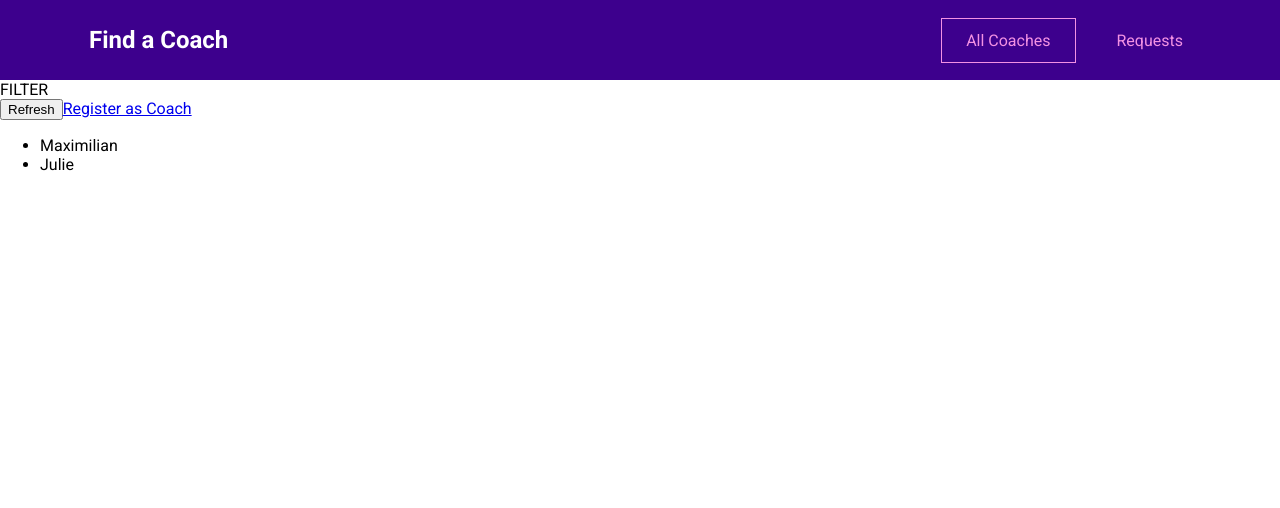
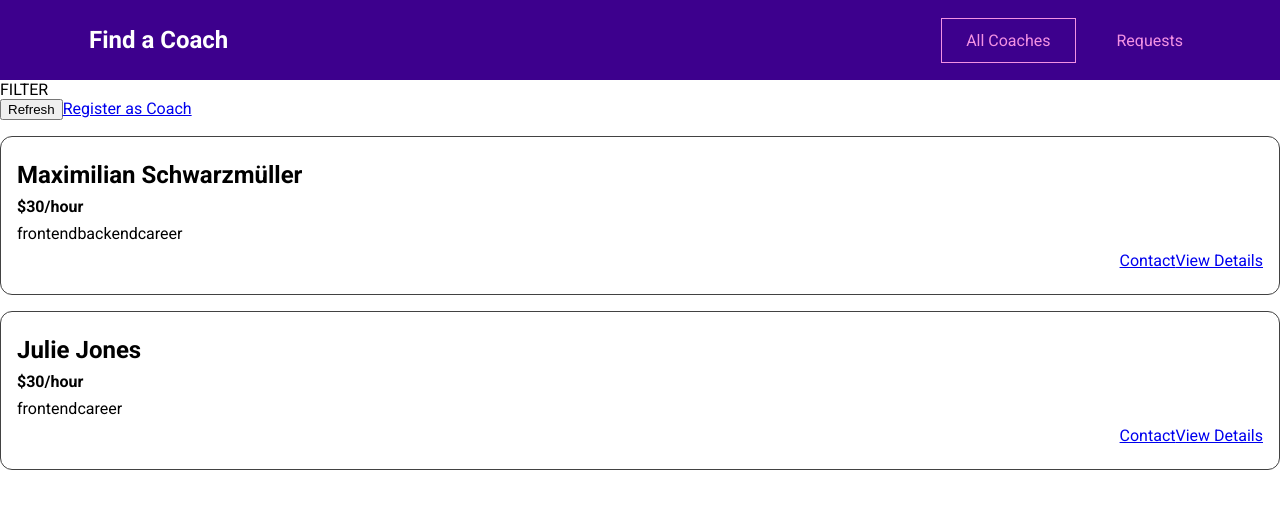
Before and after one commit to fatemeebrahimzadeh/find-a-coach-web-app, a Vue app: page /coaches in a window 1280 px wide. Shown: the top 508 px of the page. Built offline with nearby package versions, Linux system fonts and the light colour scheme.

Commit message:
feat(): add coach item

```diff
--- /dev/null
+++ b/src/components/coaches/CoachItem.vue
@@ -0,0 +1,65 @@
+<script setup lang="ts">
+import { computed, defineProps } from 'vue'
+
+// TODO: seperate this
+export type area = 'frontend' | 'backend' | 'career'
+
+export interface ICoach {
+  id: string
+  firstName: string
+  lastName: string
+  areas: area[]
+  description: string
+  hourlyRate: number
+}
+
+interface IProps {
+  coach: ICoach
+}
+const props = defineProps<IProps>()
+
+const { id, firstName, lastName, areas, description, hourlyRate: rate } = props.coach
+
+const fullname = computed(() => `${firstName} ${lastName}`)
+</script>
+
+<template>
+  <li>
+    <h3>{{ fullname }}</h3>
+    <h4>${{ rate }}/hour</h4>
+    <div>
+      <span v-for="area in areas" :key="area">{{ area }}</span>
+    </div>
+    <div class="actions">
+      <router-link :to="{ name: 'contact-coach', params: { id } }">Contact</router-link>
+      <router-link :to="{ name: 'coach', params: { id } }">View Details</router-link>
+    </div>
+  </li>
+</template>
+
+<style scoped>
+li {
+  margin: 1rem 0;
+  border: 1px solid #424242;
+  border-radius: 12px;
+  padding: 1rem;
+}
+
+h3 {
+  font-size: 1.5rem;
+}
+
+h3,
+h4 {
+  margin: 0.5rem 0;
+}
+
+div {
+  margin: 0.5rem 0;
+}
+
+.actions {
+  display: flex;
+  justify-content: flex-end;
+}
+</style>
--- a/src/pages/coaches/CoachesList.vue
+++ b/src/pages/coaches/CoachesList.vue
@@ -1,4 +1,5 @@
-<script lang="ts" setup>
+<script setup lang="ts">
+import CoachItem from '@/components/coaches/CoachItem.vue'
 import { useCoachesStore } from '@/stores/Coaches'
 import { storeToRefs } from 'pinia'
 
@@ -14,10 +15,21 @@
       <router-link :to="{ name: 'register-coaches' }">Register as Coach</router-link>
     </div>
     <ul v-if="hasCoaches">
-      <li v-for="coach in coaches" :key="coach.id">
-        {{ coach.firstName }}
-      </li>
+      <coach-item v-for="coach in coaches" :key="coach.id" :coach="coach" />
     </ul>
     <h3 v-else>No Coaches Found.</h3>
   </section>
 </template>
+
+<style scoped>
+ul {
+  list-style: none;
+  margin: 0;
+  padding: 0;
+}
+
+.controls {
+  display: flex;
+  justify-content: space-between;
+}
+</style>
```
Also changed, not shown: src/App.vue (+1 -7 lines).
